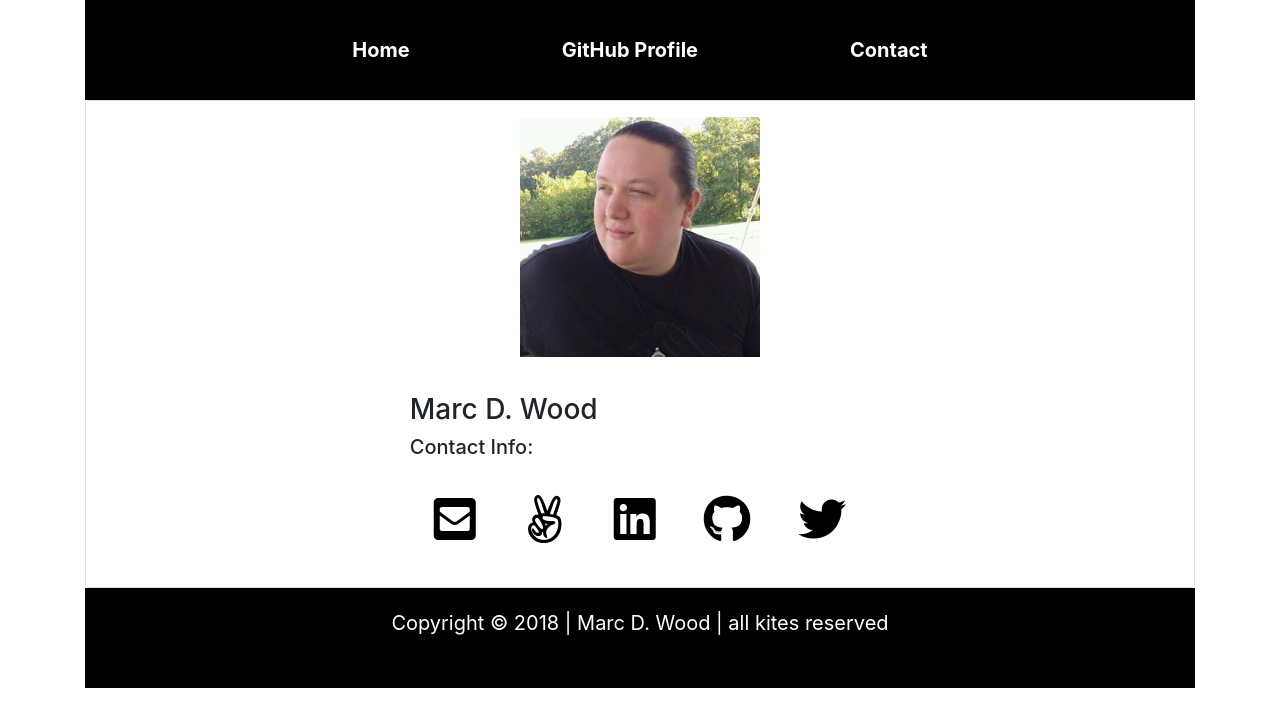
After one commit to metamarcdw/portfolio, a Flask app: page /contact in a window 1280 px wide. The commit adds this page. Shown: the top 727 px of the page. Run offline with Flask 2, Linux system fonts and the light colour scheme; some libraries are stand-ins or nearby versions.

Commit message:
Add all contact info and icons.

```diff
--- a/server/content.py
+++ b/server/content.py
@@ -88,6 +88,7 @@ contact_info = {
     "email": "marcdw87@gmail.com",
     "angellist": "https://angel.co/metamarcdw",
     "linkedin": "https://www.linkedin.com/in/marc-wood-6a5959122",
+    "github": "https://github.com/metamarcdw",
     "twitter": "https://twitter.com/metamarcdw"
 }
 
--- a/server/routes.py
+++ b/server/routes.py
@@ -1,7 +1,7 @@
 import random
 
 from flask import Blueprint, render_template, flash
-from server.content import projects, rights
+from server.content import projects, contact_info, rights
 
 portfolio = Blueprint("portfolio", __name__, template_folder="templates")
 
@@ -25,4 +25,7 @@ def projects_view(id):
 
 @portfolio.route("/contact")
 def contact_view():
-    return render_template("contact.html")
+    return render_template("contact.html",
+                           title="Contact Me",
+                           contact=contact_info,
+                           right=random.choice(rights))
--- a/server/static/style.css
+++ b/server/static/style.css
@@ -44,3 +44,9 @@
 .abandoned {
     color: red;
 }
+
+.myicons i {
+    font-size: 3em;
+    color: black;
+    margin: 0.5em;
+}
--- a/server/templates/base.html
+++ b/server/templates/base.html
@@ -13,6 +13,11 @@
             crossorigin="anonymous">
         <link
             rel="stylesheet"
+            href="https://use.fontawesome.com/releases/v5.2.0/css/all.css"
+            integrity="sha384-hWVjflwFxL6sNzntih27bfxkr27PmbbK/iSvJ+a4+0owXq79v+lsFkW54bOGbiDQ"
+            crossorigin="anonymous">
+        <link
+            rel="stylesheet"
             href="{{ url_for('static', filename='style.css') }}">
     </head>
     <body>
@@ -21,7 +26,7 @@
                 <div class="d-flex justify-content-around flex-wrap navgroup">
                     <a class="nav-link active navlink" href="{{ url_for('portfolio.index') }}">Home</a>
                     <a class="nav-link navlink" href="https://github.com/metamarcdw">GitHub Profile</a>
-                    <a class="nav-link navlink" href="#">Contact</a>
+                    <a class="nav-link navlink" href="{{ url_for('portfolio.contact_view') }}">Contact</a>
                 </div>
             </nav>
             {% with messages = get_flashed_messages() %}
--- /dev/null
+++ b/server/templates/contact.html
@@ -0,0 +1,21 @@
+{% extends "base.html" %}
+
+{% block bodyblock %}
+<div class="card d-flex align-items-center">
+    <img
+        class="card-img-top mycard"
+        src="{{ url_for('static', filename='images/head.jpg') }}"
+        alt="Card image cap">
+    <div class="card-body">
+        <h3>Marc D. Wood</h3>
+        <h5 class="card-title">Contact Info:</h5>
+        <p class="card-text d-flex justify-content-center flex-wrap myicons">
+            <a href="mailto:{{ contact.email }}"><i class="fas fa-envelope-square"></i></a>
+            <a href="{{ contact.angellist }}"><i class="fab fa-angellist"></i></a>
+            <a href="{{ contact.linkedin }}"><i class="fab fa-linkedin"></i></a>
+            <a href="{{ contact.github }}"><i class="fab fa-github"></i></a>
+            <a href="{{ contact.twitter }}"><i class="fab fa-twitter"></i></a>
+        </p>
+    </div>
+</div>
+{% endblock %}
--- a/server/templates/project.html
+++ b/server/templates/project.html
@@ -15,10 +15,10 @@
         {% endif %}
 
         {% if project.website %}
-        <a href="{{ project.website }}" class="card-link">Website</a>
+        <a href="{{ project.website }}" class="card-link"><i class="fas fa-globe"></i> Website</a>
         {% endif %}
-        <a href="{{ project.github_url }}" class="card-link">GitHub Repo</a>
-        <a href="#" class="card-link" id="backlink">Go Back</a>
+        <a href="{{ project.github_url }}" class="card-link"><i class="fab fa-github"></i> GitHub Repo</a>
+        <a href="#" class="card-link" id="backlink"><i class="fas fa-arrow-left"></i> Go Back</a>
     </div>
 </div>
 {% endblock %}
```
Also changed, not shown: server/static/images/head.jpg (added).
